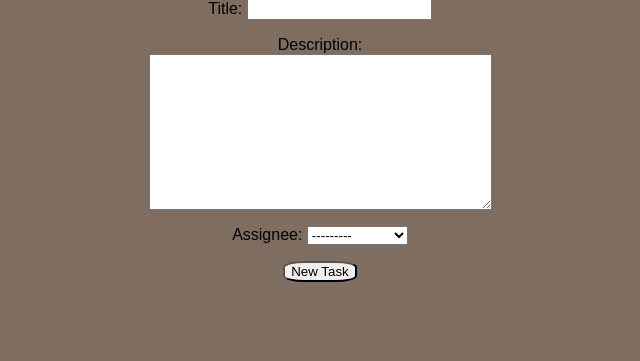
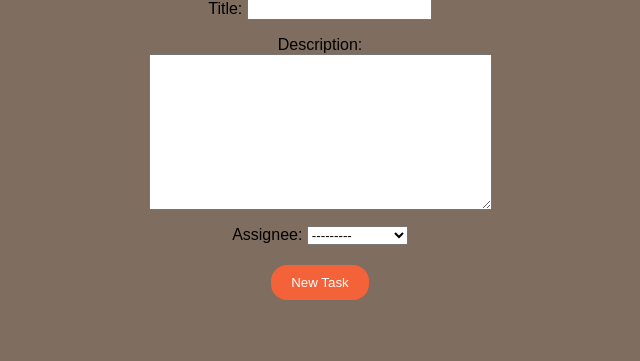
Before and after one commit to stevenli1328/final_project, a Django app: page /tasks/createtask/ in a window 1280 px wide. Shown: the part 209-570 px from the top of the page, without its empty margins (320-960 px from the left). Run offline with Django 3.2, Linux system fonts and the light colour scheme; data comes from the database, SQL or seed files in the repository.

Commit message:
Updated CSS on create task page

```diff
--- a/tasks/templates/tasks/newtask.html
+++ b/tasks/templates/tasks/newtask.html
@@ -13,18 +13,22 @@
     <head>
         <style>
             body {
-                font-family: Arial; background-color: rgba(122, 105, 89, 0.959);
-                height: 200px;
-                width: 400px;
-                position: fixed;
-                top: 50%;
-                left: 50%;
-                margin-top: -250px;
-                margin-left: -200px;
+                font-family: Arial;
+                background-color: rgba(122, 105, 89, 0.959);
+                height: 200px; width: 400px;
+                position: fixed; top: 50%; left: 50%;
+                margin-top: -250px; margin-left: -200px;
                 text-align: center;
             }
             button {
-                border-radius: 30%;
+                border: none;
+                color: #fff; background-color: #f4623a;
+                padding: 10px 20px;
+                text-align: center; text-decoration: none;
+                display: inline-block;
+                margin: 4px 2px;
+                cursor: pointer;
+                border-radius: 16px;
             }
         </style>
     </head>
```
